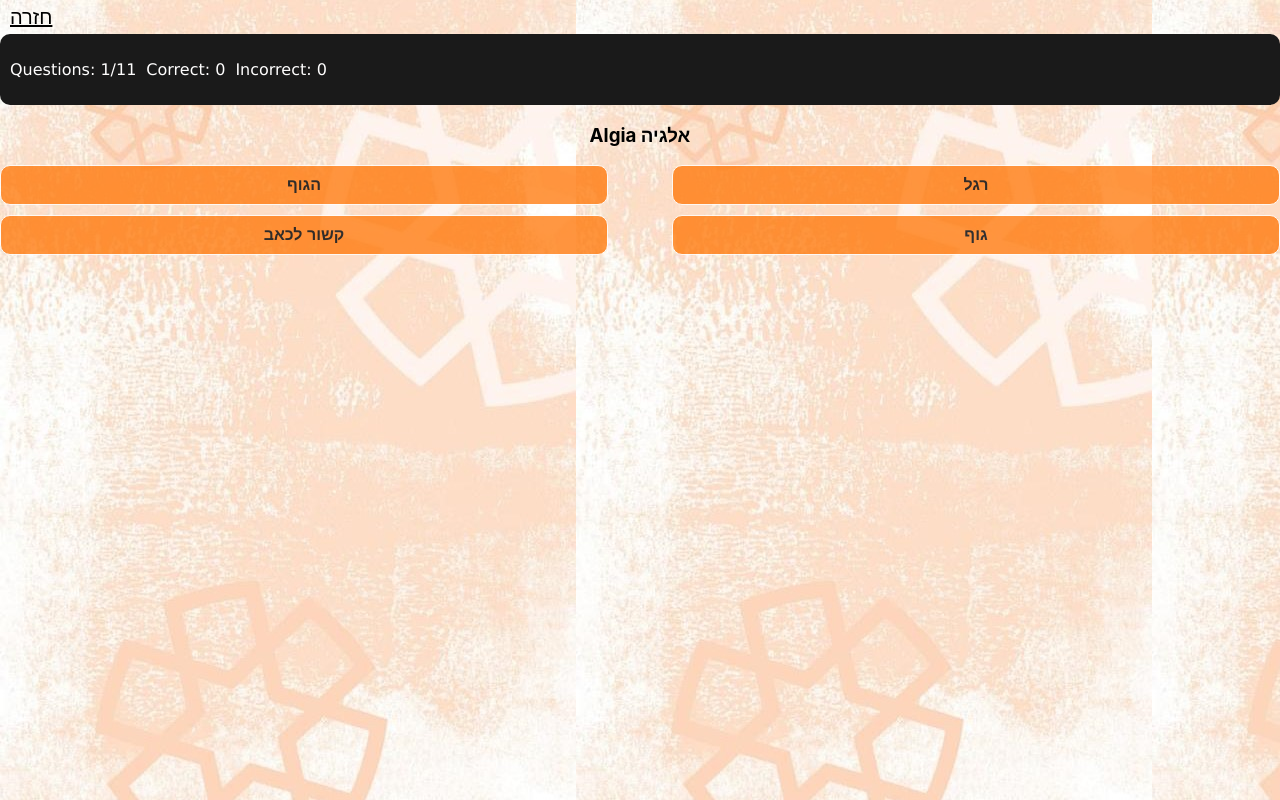
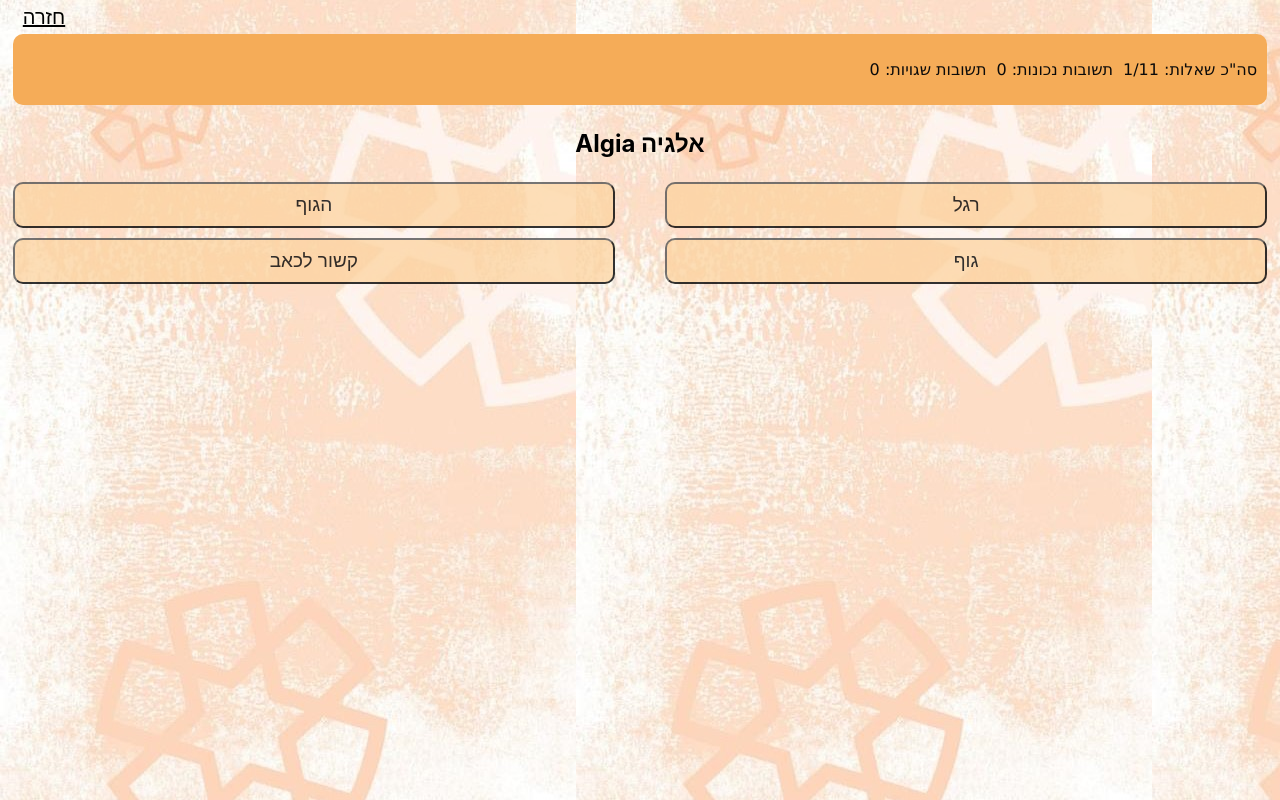
Before and after one commit to taltl/medical-terminology-practice, a React (Create React App) app: page /trivia in a window 1280 px wide. Built offline with nearby package versions, Linux system fonts and the light colour scheme.

Commit message:
add style to quiz

```diff
--- a/src/components/quiz/Answer.module.scss
+++ b/src/components/quiz/Answer.module.scss
@@ -1,16 +1,16 @@
 .answer {
-  width: 47.5%;
+  width: 48%;
   padding: 10px;
-  background-color: #ff7300ec;
+  background-color: rgba(252, 211, 159, 0.9254901961);
   opacity: 80%;
   color: #000000;
-  font-family: 'Franklin Gothic Medium', 'Arial Narrow', Arial, sans-serif;
-  font-weight: 800;
-  border: 1px solid white;
+  font-weight: 500;
   border-radius: 10px;
-  font-size: 16px;
+  font-size: 19px;
 
-  &:hover {
-    border: 1px solid rgb(255, 153, 0);
-  }
+  // &:hover {
+  //   border: 1px solid rgb(255, 153, 0);
+  // }
+
+  // rgba(255, 115, 0, 0.9254901961)
 }
--- a/src/components/quiz/Question.module.scss
+++ b/src/components/quiz/Question.module.scss
@@ -1,4 +1,6 @@
 .question {
   color: black;
   text-align: center;
+  font-size: 24px;
+  font-weight: 700;
 }
--- a/src/components/quiz/StatBar.module.scss
+++ b/src/components/quiz/StatBar.module.scss
@@ -1,10 +1,11 @@
-.stat-container {
+.statrBarContainer {
   display: flex;
   flex-direction: row;
   gap: 10px;
   padding: 10px;
-  background-color: #1a1a1a;
-  color: #fffefe;
+  background-color: #f5ac58;
+  color: #0a0a0a;
   font-family: Verdana, sans-serif;
   border-radius: 10px;
+  justify-content: flex-end;
 }
--- a/src/components/quiz/StatBar.tsx
+++ b/src/components/quiz/StatBar.tsx
@@ -1,4 +1,5 @@
-import StatBar_module from './StatBar.module.scss';
+import classes from "./StatBar.module.scss";
+
 type Props = {
   currentQuestion: number;
   totalQuestions: number;
@@ -8,12 +9,12 @@ type Props = {
 
 function StatBar(props: Props) {
   return (
-        <div className={StatBar_module['stat-container']}>
+    <div className={classes.statrBarContainer}>
+      <p>תשובות שגויות: {props.incorrect}</p>
+      <p>תשובות נכונות: {props.correct}</p>
       <p>
-                Questions: {props.currentQuestion}/{props.totalQuestions}
+        סה"כ שאלות: {props.currentQuestion}/{props.totalQuestions}
       </p>
-            <p>Correct: {props.correct}</p>
-            <p>Incorrect: {props.incorrect}</p>
     </div>
   );
 }
--- a/src/components/quiz/quiz.module.scss
+++ b/src/components/quiz/quiz.module.scss
@@ -1,3 +1,7 @@
+.quizContainer {
+  width: 98%;
+  margin: 0 auto;
+
   .answer {
     width: 47.5%;
     padding: 10px;
@@ -17,6 +21,14 @@
     margin: auto;
     display: block;
     margin-top: 15px;
+    border: none;
+    padding: 10px;
+    font-size: 16px;
+    background: #f5ac58;
+    box-shadow: 0px 0px 20px 0px rgb(255, 248, 238);
+    border-radius: 10px;
   }
 
   .resetContainer {}
+
+}
--- a/src/components/quiz/quiz.tsx
+++ b/src/components/quiz/quiz.tsx
@@ -7,6 +7,7 @@ import Quiz_module from "./quiz.module.scss";
 import data from "../../data.json";
 import { Link } from "react-router-dom";
 import globalClasses from "./../../global.module.scss";
+import classes from "./quiz.module.scss";
 
 const Quiz: React.FC = () => {
   const getRandom = (arr: string[], n: number): string[] => {
@@ -105,7 +106,7 @@ const Quiz: React.FC = () => {
     );
 
   return (
-    <div>
+    <div className={classes.quizContainer}>
       <div className={globalClasses.back}>
         <Link to="/">חזרה</Link>
       </div>
@@ -118,7 +119,7 @@ const Quiz: React.FC = () => {
       <QuestionComp question={questionObj ?? ({} as any)} onSubmit={onSubmit} />
       {waitingToAdvance && (
         <button onClick={advance} className={Quiz_module.nextQuestion}>
-          שאלה הבאה
+          לשאלה הבאה
         </button>
       )}
     </div>
```
Lines whose indentation alone changed are shown as unchanged.
